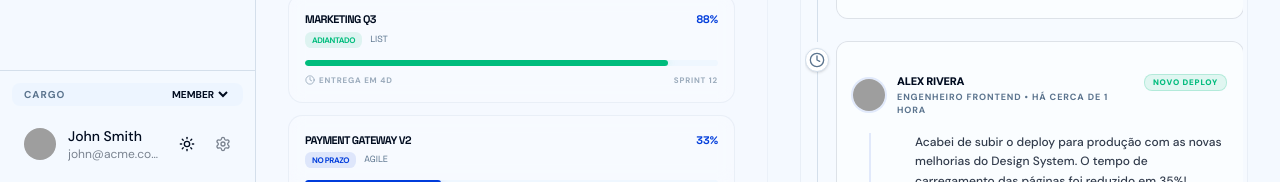
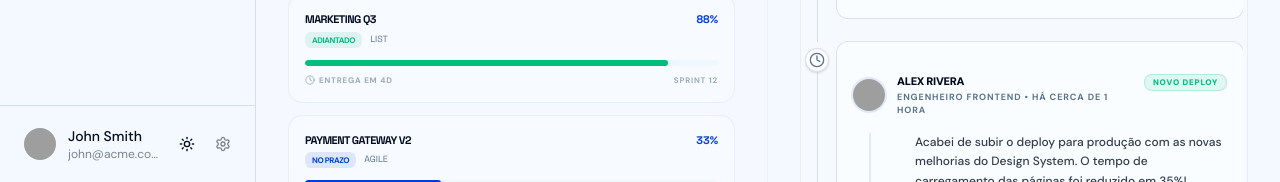
Before and after one commit to leandroota/b2b-saas-web, a Next.js app: page / in a window 1280 px wide. Shown: the part 618-800 px from the top of the page. Built offline with nearby package versions, Linux system fonts and the light colour scheme; grey boxes are pictures that could not be loaded.

Commit message:
feat: implemented persistent chat triggers and removed role switcher

```diff
--- a/src/app/page.tsx
+++ b/src/app/page.tsx
@@ -54,12 +54,28 @@ export default function Home() {
             <div className="flex items-center gap-3 pr-4 border-r border-border/30">
               <div className="flex -space-x-2">
                 {[1, 2, 3].map(v => (
-                  <div key={v} className="size-8 rounded-full border-2 border-background bg-muted overflow-hidden">
+                  <div
+                    key={v}
+                    onClick={() => useAppStore.getState().openConversation({
+                      id: `u${v}`,
+                      type: 'person',
+                      name: v === 1 ? "Ana Luiza" : v === 2 ? "Felipe Silva" : "Sarah Chen",
+                      context: v === 1 ? "Designer Sênior" : v === 2 ? "Produtor Executivo" : "Líder de QA",
+                      status: 'online',
+                      avatar: `https://avatar.vercel.sh/${v}`
+                    })}
+                    className="size-8 rounded-full border-2 border-background bg-muted overflow-hidden cursor-pointer hover:scale-110 hover:z-30 transition-all active:scale-95"
+                  >
                     <img src={`https://avatar.vercel.sh/${v}`} alt="" className="size-full object-cover" />
                   </div>
                 ))}
               </div>
-              <span className="text-[10px] font-black text-muted-foreground uppercase">+12 ONLINE</span>
+              <span
+                onClick={() => useAppStore.getState().openMessaging()}
+                className="text-[10px] font-black text-muted-foreground uppercase cursor-pointer hover:text-primary transition-colors"
+              >
+                +12 ONLINE
+              </span>
             </div>
 
             <div className="flex items-center gap-4">
--- a/src/components/layout/sidebar.tsx
+++ b/src/components/layout/sidebar.tsx
@@ -130,21 +130,6 @@ export function Sidebar() {
                 "p-3 border-t border-sidebar-border shrink-0 space-y-3 transition-all",
                 isSidebarCollapsed && "items-center px-2"
             )}>
-                {/* Role Switcher Test */}
-                {!isSidebarCollapsed && (
-                    <div className="flex items-center justify-between px-3 py-1 bg-muted/30 rounded-lg animate-in fade-in duration-300">
-                        <span className="text-[10px] font-bold uppercase tracking-widest text-muted-foreground">Cargo</span>
-                        <select
-                            className="bg-transparent text-[10px] font-bold uppercase focus:outline-none"
-                            value={currentUser.role}
-                            onChange={(e) => setUserRole(e.target.value as any)}
-                        >
-                            <option value="ADMIN">Admin</option>
-                            <option value="MEMBER">Member</option>
-                        </select>
-                    </div>
-                )}
-
                 <div className={cn(
                     "flex items-center gap-3 rounded-xl transition-all cursor-pointer",
                     !isSidebarCollapsed ? "px-3 py-2 hover:bg-sidebar-accent" : "justify-center p-0 hover:text-primary"
```
